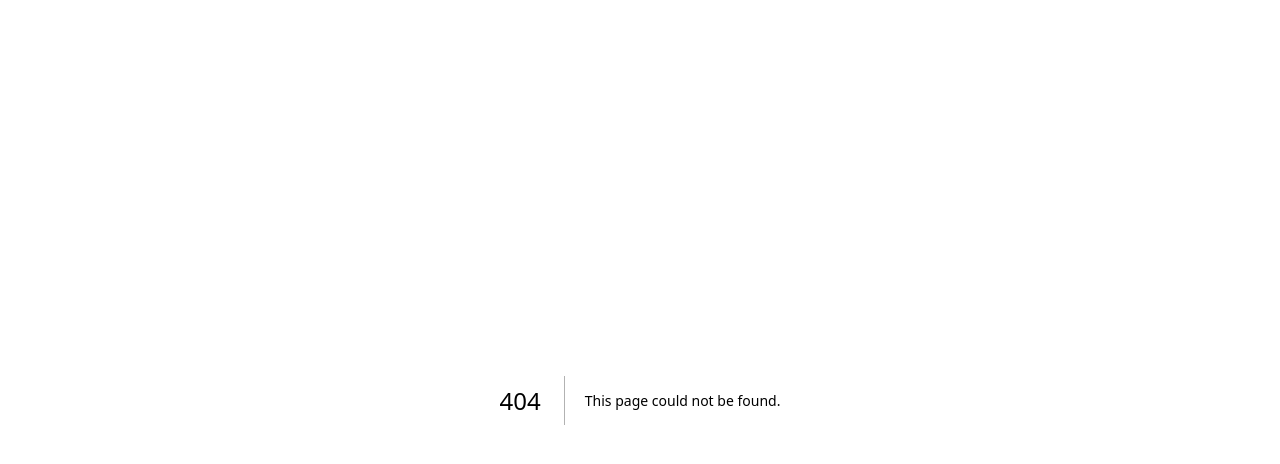
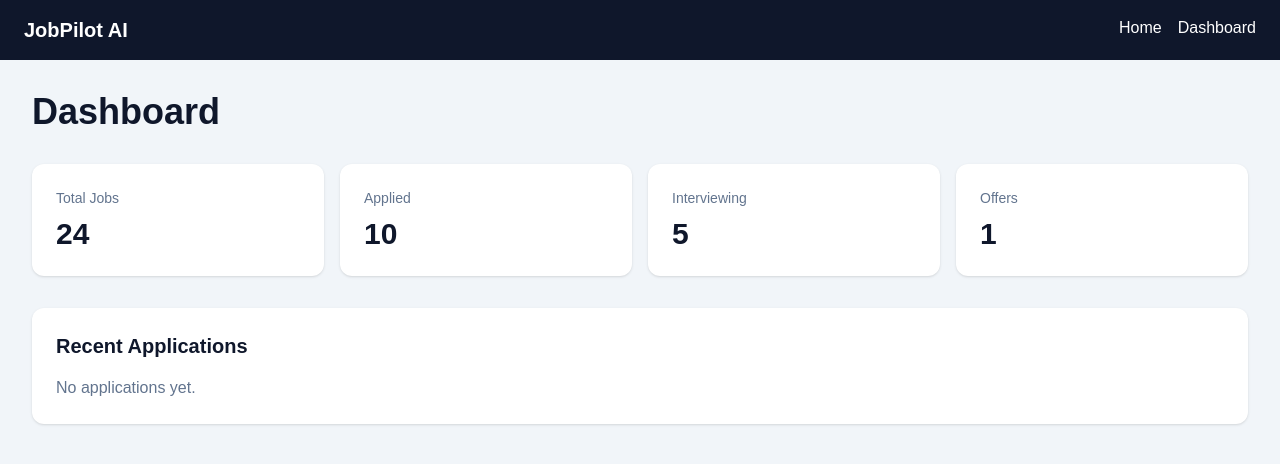
Before and after one commit to samrithab/jobpilot-ai, a Next.js app: page /dashboard in a window 1280 px wide. Before the commit this address had no page. Shown: the top 464 px of the page. Built offline with nearby package versions, Linux system fonts and the light colour scheme.

Commit message:
Day 1 - landing page and dashboard

```diff
--- /dev/null
+++ b/src/app/dashboard/page.tsx
@@ -0,0 +1,49 @@
+import Navbar from "@/components/Navbar";
+import StatCard from "@/components/StatCard";
+
+export default function DashboardPage() {
+  return (
+    <>
+      <Navbar />
+
+      <main className="min-h-screen bg-slate-100 p-8">
+        <h1 className="text-4xl font-bold mb-8 text-slate-900">
+          Dashboard
+        </h1>
+
+        <div className="grid grid-cols-1 md:grid-cols-4 gap-4">
+          <StatCard
+            title="Total Jobs"
+            value="24"
+          />
+
+          <StatCard
+            title="Applied"
+            value="10"
+          />
+
+          <StatCard
+            title="Interviewing"
+            value="5"
+          />
+
+          <StatCard
+            title="Offers"
+            value="1"
+          />
+        </div>
+
+        <div className="mt-8 bg-white rounded-xl p-6 shadow">
+            <h2 className="text-xl font-semibold mb-4 text-slate-900">
+                Recent Applications
+            </h2>
+
+            <p className="text-slate-500">
+                No applications yet.
+            </p>
+        </div>
+
+      </main>
+    </>
+  );
+}
--- a/src/app/page.tsx
+++ b/src/app/page.tsx
@@ -1,65 +1,40 @@
-import Image from "next/image";
-
+import Navbar from "@/components/Navbar";
 export default function Home() {
   return (
-    <div className="flex flex-col flex-1 items-center justify-center bg-zinc-50 font-sans dark:bg-black">
-      <main className="flex flex-1 w-full max-w-3xl flex-col items-center justify-between py-32 px-16 bg-white dark:bg-black sm:items-start">
-        <Image
-          className="dark:invert"
-          src="/next.svg"
-          alt="Next.js logo"
-          width={100}
-          height={20}
-          priority
-        />
-        <div className="flex flex-col items-center gap-6 text-center sm:items-start sm:text-left">
-          <h1 className="max-w-xs text-3xl font-semibold leading-10 tracking-tight text-black dark:text-zinc-50">
-            To get started, edit the page.tsx file.
-          </h1>
-          <p className="max-w-md text-lg leading-8 text-zinc-600 dark:text-zinc-400">
-            Looking for a starting point or more instructions? Head over to{" "}
-            <a
-              href="https://vercel.com/templates?framework=next.js&utm_source=create-next-app&utm_medium=appdir-template-tw&utm_campaign=create-next-app"
-              className="font-medium text-zinc-950 dark:text-zinc-50"
-            >
-              Templates
-            </a>{" "}
-            or the{" "}
-            <a
-              href="https://nextjs.org/learn?utm_source=create-next-app&utm_medium=appdir-template-tw&utm_campaign=create-next-app"
-              className="font-medium text-zinc-950 dark:text-zinc-50"
-            >
-              Learning
-            </a>{" "}
-            center.
-          </p>
-        </div>
-        <div className="flex flex-col gap-4 text-base font-medium sm:flex-row">
+    <>
+          <Navbar />
+    <main className="min-h-screen bg-slate-950 text-white flex items-center justify-center px-6">
+      <div className="max-w-3xl text-center">
+        <p className="text-blue-400 font-semibold mb-4">
+          JobPilot AI
+        </p>
+
+        <h1 className="text-5xl font-bold mb-6">
+          Track jobs. Tailor resumes. Land interviews.
+        </h1>
+
+        <p className="text-slate-300 text-lg mb-8">
+          An AI-powered job application tracker that helps you organize
+          applications and improve your resume for every role.
+        </p>
+
+        <div className="flex gap-4 justify-center">
           <a
-            className="flex h-12 w-full items-center justify-center gap-2 rounded-full bg-foreground px-5 text-background transition-colors hover:bg-[#383838] dark:hover:bg-[#ccc] md:w-[158px]"
-            href="https://vercel.com/new?utm_source=create-next-app&utm_medium=appdir-template-tw&utm_campaign=create-next-app"
-            target="_blank"
-            rel="noopener noreferrer"
+            href="/dashboard"
+            className="bg-blue-500 hover:bg-blue-600 px-6 py-3 rounded-lg"
           >
-            <Image
-              className="dark:invert"
-              src="/vercel.svg"
-              alt="Vercel logomark"
-              width={16}
-              height={16}
-            />
-            Deploy Now
+            Dashboard
           </a>
+
           <a
-            className="flex h-12 w-full items-center justify-center rounded-full border border-solid border-black/[.08] px-5 transition-colors hover:border-transparent hover:bg-black/[.04] dark:border-white/[.145] dark:hover:bg-[#1a1a1a] md:w-[158px]"
-            href="https://nextjs.org/docs?utm_source=create-next-app&utm_medium=appdir-template-tw&utm_campaign=create-next-app"
-            target="_blank"
-            rel="noopener noreferrer"
+            href="/login"
+            className="border border-slate-600 px-6 py-3 rounded-lg"
           >
-            Documentation
+            Login
           </a>
         </div>
-      </main>
-    </div>
+      </div>
+    </main>
+    </>
   );
 }
--- /dev/null
+++ b/src/components/Navbar.tsx
@@ -0,0 +1,14 @@
+export default function Navbar() {
+  return (
+    <nav className="bg-slate-900 text-white px-6 py-4 flex justify-between">
+      <h1 className="font-bold text-xl">
+        JobPilot AI
+      </h1>
+
+      <div className="flex gap-4">
+        <a href="/">Home</a>
+        <a href="/dashboard">Dashboard</a>
+      </div>
+    </nav>
+  );
+}
--- /dev/null
+++ b/src/components/StatCard.tsx
@@ -0,0 +1,21 @@
+interface StatCardProps {
+  title: string;
+  value: string;
+}
+
+export default function StatCard({
+  title,
+  value,
+}: StatCardProps) {
+  return (
+    <div className="bg-white rounded-xl shadow p-6">
+      <p className="text-slate-500 text-sm">
+        {title}
+      </p>
+
+      <h2 className="text-3xl font-bold mt-2 text-slate-900">
+        {value}
+      </h2>
+    </div>
+  );
+}
```
